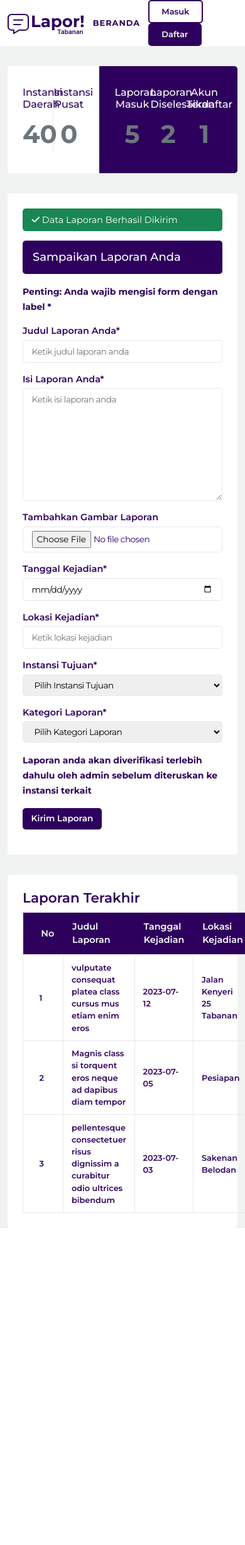
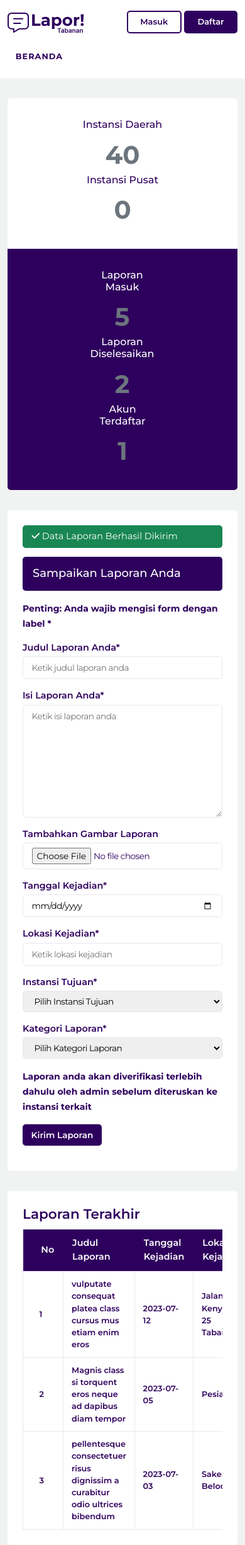
Before and after one commit to gus1406/form-aduan, a PHP site: page /index.php?kirim=berhasil&gambar=gagal in a window 390 px wide; the page is wider, and only the part inside the window is pictured. Shown: that part at 63% size. Before the commit the page ends 1950 px from the top of that part, so only its background shows below. Run offline with PHP 8.4, Linux system fonts and the light colour scheme; data comes from the database, SQL or seed files in the repository; some libraries are stand-ins or nearby versions.

Commit message:
Versi 1.1

```diff
--- a/admin-aduan.php
+++ b/admin-aduan.php
@@ -33,6 +33,7 @@ if ( ! isset($_SESSION['id']) ) {
 				<?php } } ?>
 
 				<h4 class="aduan-table-heading">Data Laporan</h4>
+				<div class="table-overflow">
 				<table>
 					<tr>
 						<th>No</th>
@@ -83,6 +84,7 @@ if ( ! isset($_SESSION['id']) ) {
 					</tr>
 					<?php } ?>
 				</table>
+				</div>
 
 				<div class="aduan-pagination">
 				<?php if ( $halaman_aktif > 1 ): ?>
--- a/admin-instansi.php
+++ b/admin-instansi.php
@@ -149,6 +149,7 @@ if ( ! isset( $_SESSION['id'] ) ) {
 				<?php } } ?>
 
 				<h4 class="aduan-table-heading">Data Instansi</h4>
+				<div class="table-overflow">
 				<table>
 					<tr>
 						<th>No</th>
@@ -195,6 +196,7 @@ if ( ! isset( $_SESSION['id'] ) ) {
 					</tr>
 					<?php } ?>
 				</table>
+				</div>
 
 				<div class="aduan-pagination">
 				<?php if ( $halaman_aktif > 1 ): ?>
--- a/admin-kategori.php
+++ b/admin-kategori.php
@@ -113,6 +113,7 @@ if ( ! isset( $_SESSION['id'] ) ) {
 				<?php } } ?>
 
 				<h4 class="aduan-table-heading">Data Kategori</h4>
+				<div class="table-overflow">
 				<table>
 					<tr>
 						<th>No</th>
@@ -155,6 +156,7 @@ if ( ! isset( $_SESSION['id'] ) ) {
 					</tr>
 					<?php } ?>
 				</table>
+				</div>
 
 				<div class="aduan-pagination">
 				<?php if ( $halaman_aktif > 1 ): ?>
--- a/admin-users.php
+++ b/admin-users.php
@@ -23,6 +23,7 @@ if ( ! isset( $_SESSION['id'] ) ) {
 				<?php } } ?>
 
 				<h4 class="aduan-table-heading">Data Users</h4>
+				<div class="table-overflow">
 				<table>
 					<tr>
 						<th>No</th>
@@ -72,6 +73,7 @@ if ( ! isset( $_SESSION['id'] ) ) {
 					</tr>
 					<?php } ?>
 				</table>
+				</div>
 
 				<div class="aduan-pagination">
 				<?php if ( $halaman_aktif > 1 ): ?>
--- a/aduan.php
+++ b/aduan.php
@@ -23,6 +23,7 @@ if ( ! isset($_SESSION['id']) ) {
 				<?php } } ?>
 
 				<h4 class="aduan-table-heading">Laporan Anda</h4>
+				<div class="table-overflow">
 				<table>
 					<tr>
 						<th>No</th>
@@ -75,6 +76,7 @@ if ( ! isset($_SESSION['id']) ) {
 					</tr>
 					<?php } ?>
 				</table>
+				</div>
 
 				<div class="aduan-pagination">
 				<?php if ( $halaman_aktif > 1 ): ?>
--- a/assets/css/style.css
+++ b/assets/css/style.css
@@ -109,6 +109,22 @@ a {
     font-weight: 600;
 }
 
+@media (max-width: 992px) {
+    .nav-container {
+        flex-wrap: wrap;
+    }
+
+    .nav-branding,
+    .nav-login-signup {
+        padding: 1em 0 0 0;
+    }
+
+    .nav-menu {
+        order: 3;
+        width: 100%;
+    }
+}
+
 /**
  * Aduan Grafik
  */
@@ -180,6 +196,22 @@ a {
 .aduan-grafik-column span {
     font-size: 2.5rem;
     font-weight: 700;
+}
+
+@media (max-width: 768px) {
+    .aduan-grafik-container {
+        flex-direction: column;
+    }
+
+    .aduan-grafik-left,
+    .aduan-grafik-right {
+        flex-direction: column;
+        width: 100%;
+    }
+
+    .aduan-grafik-left-column {
+        border: none;
+    }
 }
 
 /**
@@ -270,6 +302,10 @@ a {
     margin-bottom: .5em;
 }
 
+.table-overflow {
+    overflow: auto;
+}
+
 .aduan-table table {
     padding: 0 1em;
     width: 100%;
@@ -324,6 +360,18 @@ a {
     box-shadow: 0px 2px 12px 0px rgba(0,0,0,0.06);
     -webkit-box-shadow: 0px 2px 12px 0px rgba(0,0,0,0.06);
     -moz-box-shadow: 0px 2px 12px 0px rgba(0,0,0,0.06);
+}
+
+@media (max-width: 992px) {
+    .aduan-aksi ul li i.fa-solid {
+        display: none;
+    }
+
+    .aduan-aksi ul li ul {
+        display: block;
+        position: unset;
+        box-shadow: none;
+    }
 }
 
 .aduan-aksi ul li ul li {
--- a/footer.php
+++ b/footer.php
@@ -1,3 +1,4 @@
+<link href="https://fonts.googleapis.com/css2?family=Montserrat:ital,wght@0,300;0,400;0,500;0,600;0,700;0,800;0,900;1,300;1,400;1,500;1,600;1,700;1,800;1,900&display=swap" rel="stylesheet">
 <script src="https://code.jquery.com/jquery-3.7.0.min.js" integrity="sha256-2Pmvv0kuTBOenSvLm6bvfBSSHrUJ+3A7x6P5Ebd07/g=" crossorigin="anonymous"></script>
 <script src="https://kit.fontawesome.com/29434962b1.js"></script>
 <script src="assets/js/js.js"></script>
--- a/header.php
+++ b/header.php
@@ -10,10 +10,8 @@ session_start();
 	<meta charset="UTF-8">
 	<meta name="viewport" content="width=device-width, initial-scale=1.0">
 	<title>Form Aduan Masyrakat</title>
-	<link href="https://fonts.googleapis.com/css2?family=Montserrat:ital,wght@0,300;0,400;0,500;0,600;0,700;0,800;0,900;1,300;1,400;1,500;1,600;1,700;1,800;1,900&display=swap" rel="stylesheet">
 	<link href="https://cdn.jsdelivr.net/npm/bootstrap@5.0.2/dist/css/bootstrap.min.css" rel="stylesheet" integrity="sha384-EVSTQN3/azprG1Anm3QDgpJLIm9Nao0Yz1ztcQTwFspd3yD65VohhpuuCOmLASjC" crossorigin="anonymous">
     <link rel="stylesheet" href="assets/css/style.css">
-    <link href="https://unpkg.com/boxicons@2.1.4/css/boxicons.min.css" rel="stylesheet">
 </head>
 <body>
 
--- a/index.php
+++ b/index.php
@@ -167,6 +167,8 @@ if ( $is_admin == true ) {
 				<?php } } ?>
 
 				<h4 class="aduan-table-heading">Laporan Terakhir</h4>
+
+				<div class="table-overflow">
 				<table>
 					<tr>
 						<th>No</th>
@@ -193,6 +195,8 @@ if ( $is_admin == true ) {
 					</tr>
 					<?php } ?>
 				</table>
+				</div>
+
 			</div>
 
 		</div>
--- a/instansi-aduan.php
+++ b/instansi-aduan.php
@@ -25,6 +25,7 @@ if ( ! isset( $_SESSION['id'] ) ) {
 				<?php } } ?>
 
 				<h4 class="aduan-table-heading">Laporan Anda</h4>
+				<div class="table-overflow">
 				<table>
 					<tr>
 						<th>No</th>
@@ -70,6 +71,7 @@ if ( ! isset( $_SESSION['id'] ) ) {
 					</tr>
 					<?php } ?>
 				</table>
+				</div>
 			</div>
 
 		</div>
```
Also changed, not shown: assets/image/19.jpg (added).
